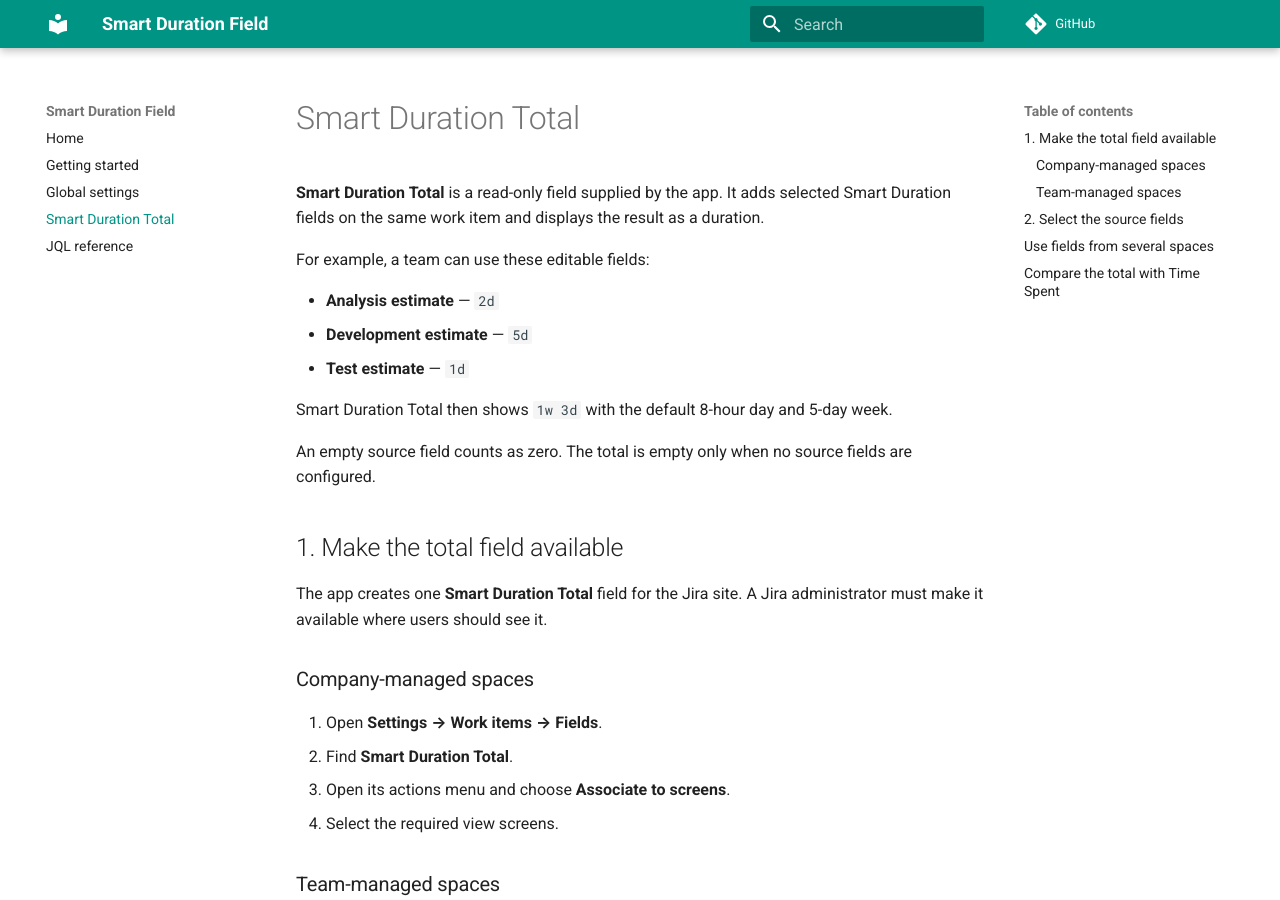
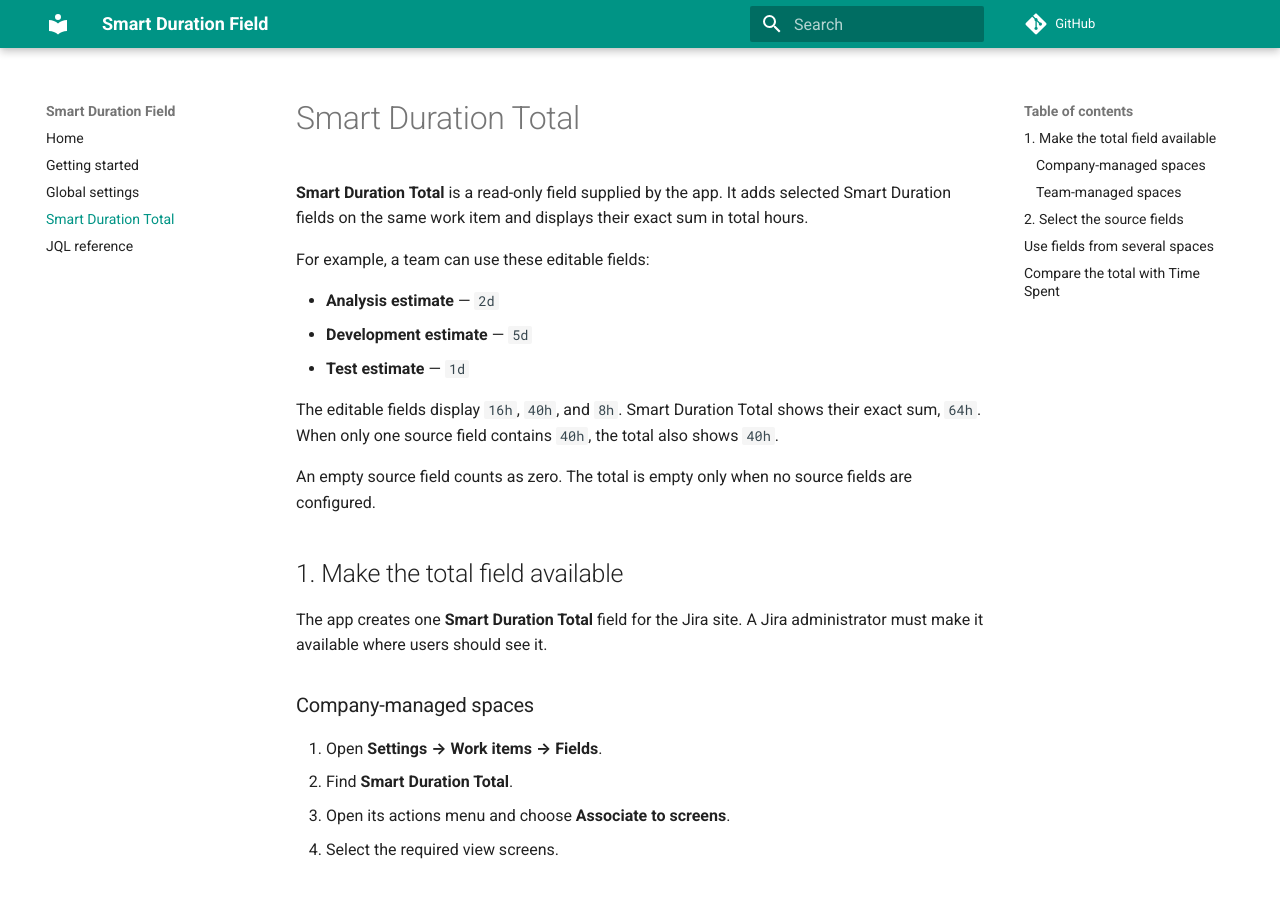
Before and after one commit to tmsm-apps/docs, an MkDocs documentation site: the page built from docs/total-estimate.md, in a window 1280 px wide and 900 px high. Built offline with MkDocs 1.6.1 and Material for MkDocs 9.7.7, drawn with Linux system fonts in a browser that asks for light colours; comment, search, counter and statistics services are not loaded.

Commit message:
Document total-hour display

```diff
--- a/docs/total-estimate.md
+++ b/docs/total-estimate.md
@@ -1,7 +1,7 @@
 # Smart Duration Total
 
 **Smart Duration Total** is a read-only field supplied by the app. It adds selected
-Smart Duration fields on the same work item and displays the result as a duration.
+Smart Duration fields on the same work item and displays their exact sum in total hours.
 
 For example, a team can use these editable fields:
 
@@ -9,7 +9,9 @@ For example, a team can use these editable fields:
 - **Development estimate** — `5d`
 - **Test estimate** — `1d`
 
-Smart Duration Total then shows `1w 3d` with the default 8-hour day and 5-day week.
+The editable fields display `16h`, `40h`, and `8h`. Smart Duration Total shows
+their exact sum, `64h`. When only one source field contains `40h`, the total also
+shows `40h`.
 
 An empty source field counts as zero. The total is empty only when no source fields
 are configured.
```
Also changed, not shown: docs/settings.md (+4 -2 lines).
